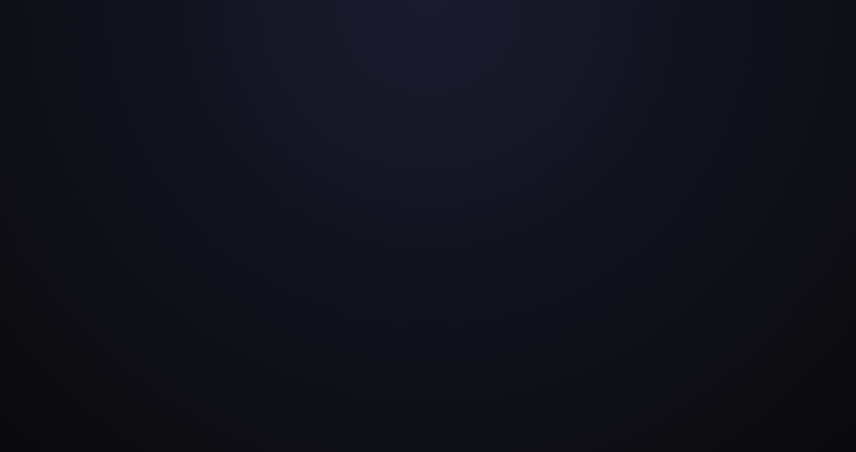
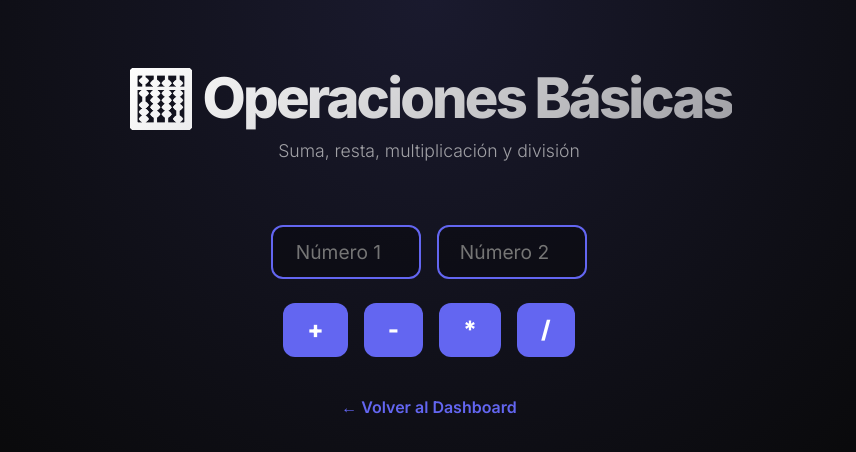
Before and after one commit to salasormenogericaldair01-cell/OpenLogic, a React (Vite) app in the folder OpenProject_Beta/: page /operaciones in a window 1280 px wide. Before the commit this address had no page. Shown: the top 452 px of the page, without its empty margins (211-1067 px from the left). Built offline with nearby package versions, Linux system fonts and the light colour scheme.

Commit message:
Agregando operaciones basicas

```diff
--- a/OpenProject_Beta/src/main.tsx
+++ b/OpenProject_Beta/src/main.tsx
@@ -4,6 +4,7 @@ import { BrowserRouter, Routes, Route } from 'react-router-dom'
 import './index.css'
 import App from './App.tsx'
 import Contador from './pages/Contador.tsx'
+import Operaciones from './pages/Operaciones_basicas.tsx' // ← agregar
 
 createRoot(document.getElementById('root')!).render(
   <StrictMode>
@@ -11,6 +12,7 @@ createRoot(document.getElementById('root')!).render(
       <Routes>
         <Route path="/" element={<App />} />
         <Route path="/contador" element={<Contador />} />
+        <Route path="/operaciones" element={<Operaciones />} /> {/* ← agregar */}
       </Routes>
     </BrowserRouter>
   </StrictMode>,
--- /dev/null
+++ b/OpenProject_Beta/src/pages/Operaciones_basicas.tsx
@@ -0,0 +1,86 @@
+import { useState } from 'react'
+
+export default function Operaciones() {
+  const [num1, setNum1] = useState('')
+  const [num2, setNum2] = useState('')
+  const [resultado, setResultado] = useState<number | string>('')
+
+  const calcular = (operacion: string) => {
+    const a = parseFloat(num1)
+    const b = parseFloat(num2)
+    if (isNaN(a) || isNaN(b)) {
+      setResultado('⚠️ Ingresa números válidos')
+      return
+    }
+    switch (operacion) {
+      case '+': setResultado(a + b); break
+      case '-': setResultado(a - b); break
+      case '*': setResultado(a * b); break
+      case '/': setResultado(b === 0 ? '⚠️ No se puede dividir entre 0' : a / b); break
+    }
+  }
+
+  return (
+    <div className="dashboard-container">
+      <header className="header">
+        <h1>🧮 Operaciones Básicas</h1>
+        <p>Suma, resta, multiplicación y división</p>
+      </header>
+
+      <div style={{ display: 'flex', flexDirection: 'column', alignItems: 'center', gap: '1.5rem', marginTop: '3rem' }}>
+
+        <div style={{ display: 'flex', gap: '1rem' }}>
+          <input
+            type="number"
+            placeholder="Número 1"
+            value={num1}
+            onChange={(e) => setNum1(e.target.value)}
+            style={{
+              padding: '0.8rem 1rem', fontSize: '1.2rem',
+              borderRadius: '12px', border: '2px solid var(--accent)',
+              width: '150px', textAlign: 'center'
+            }}
+          />
+          <input
+            type="number"
+            placeholder="Número 2"
+            value={num2}
+            onChange={(e) => setNum2(e.target.value)}
+            style={{
+              padding: '0.8rem 1rem', fontSize: '1.2rem',
+              borderRadius: '12px', border: '2px solid var(--accent)',
+              width: '150px', textAlign: 'center'
+            }}
+          />
+        </div>
+
+        <div style={{ display: 'flex', gap: '1rem' }}>
+          {['+', '-', '*', '/'].map((op) => (
+            <button key={op} onClick={() => calcular(op)} style={{
+              fontSize: '1.5rem', padding: '0.8rem 1.5rem',
+              borderRadius: '12px', border: 'none',
+              background: 'var(--accent)', color: 'white',
+              cursor: 'pointer', fontWeight: '700'
+            }}>{op}</button>
+          ))}
+        </div>
+
+        {resultado !== '' && (
+          <div style={{
+            fontSize: '3rem', fontWeight: '700',
+            color: 'var(--accent)', background: 'var(--card-bg)',
+            borderRadius: '24px', padding: '1.5rem 3rem',
+            boxShadow: '0 4px 20px rgba(0,0,0,0.1)'
+          }}>
+            {resultado}
+          </div>
+        )}
+
+        <a href="/" style={{
+          marginTop: '1rem', color: 'var(--accent)',
+          textDecoration: 'none', fontWeight: '600'
+        }}>← Volver al Dashboard</a>
+      </div>
+    </div>
+  )
+}
```
